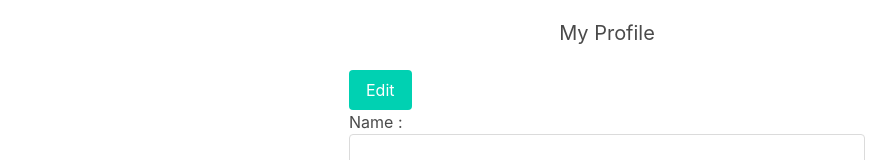
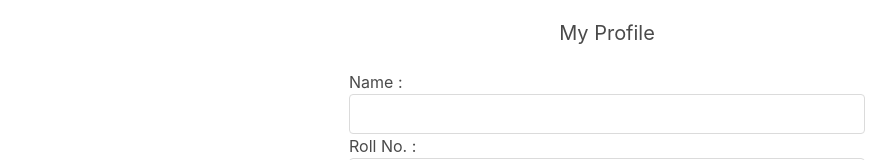
Before and after one commit to vyshnavsdeepak/vuejs-job-app, a Vue app: page /profile in a window 1280 px wide. Shown: the part 135-295 px from the top of the page, without its empty margins (33-929 px from the left). Built offline with nearby package versions, Linux system fonts and the light colour scheme; no server answers; the database is empty; sample sign-in values are in the browser's storage; what vuefire would draw is missing.

Commit message:
Edit button activates only when user's data gets fetched (it waits till user's fullName is loaded)

```diff
--- a/src/components/User/Profile.vue
+++ b/src/components/User/Profile.vue
@@ -4,7 +4,7 @@
     <div class="columns">
       <div class="column is-half is-offset-one-quarter">
         <p class="subtitle has-text-centered">My Profile</p>
-        <p><app-edit-profile :user="user" v-if="user"></app-edit-profile></p>
+        <p><app-edit-profile :user="user" v-if="user.fullName"></app-edit-profile></p>
         <div class="content" v-if="loading">
           <app-loader :loading="loading"></app-loader>
         </div>
```
